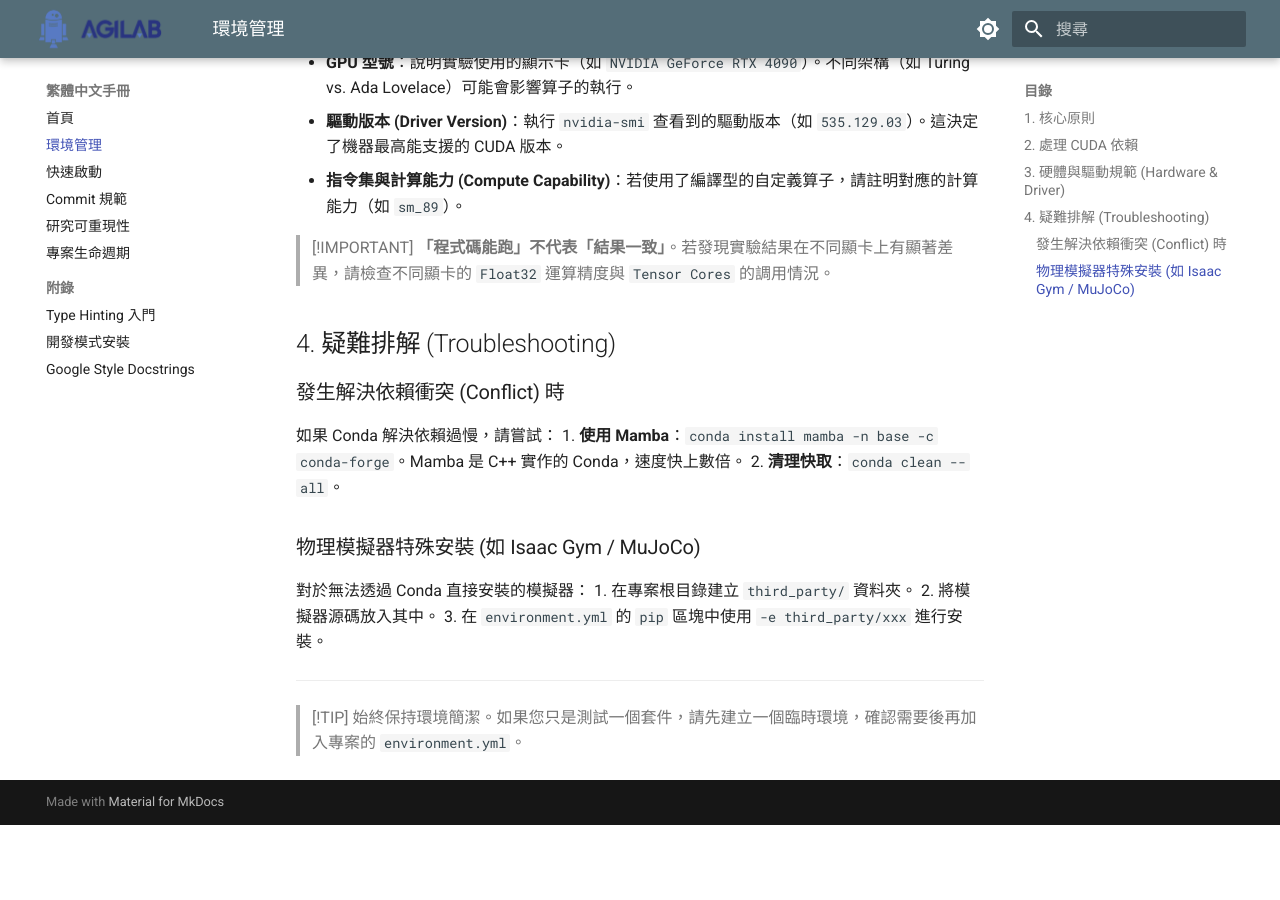
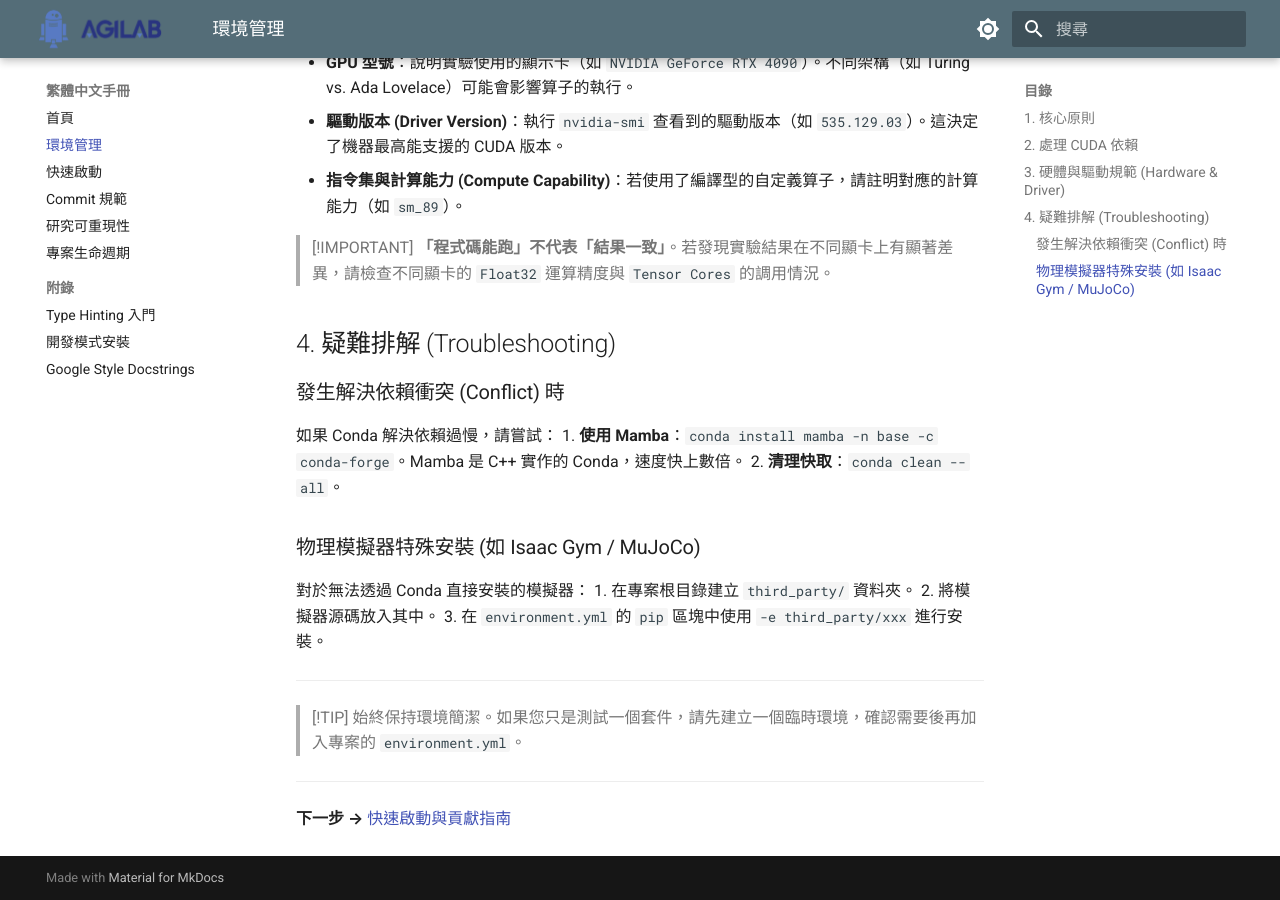
Before and after one commit to AGILAB-NTNU/AGILAB_Software_Lab_Guide, an MkDocs documentation site: the page built from docs/zh/conda_guide.md, in a window 1280 px wide and 900 px high, scrolled down 913 px. Built offline with MkDocs 1.6.1 and Material for MkDocs 9.7.7, drawn with Linux system fonts in a browser that asks for light colours; before the commit the page ends 1738 px from its top, so only the background shows below that.

Commit message:
docs: add next-chapter link to conda_guide

```diff
--- a/docs/zh/conda_guide.md
+++ b/docs/zh/conda_guide.md
@@ -51,3 +51,7 @@ dependencies:
 
 > [!TIP]
 > 始終保持環境簡潔。如果您只是測試一個套件，請先建立一個臨時環境，確認需要後再加入專案的 `environment.yml`。
+
+---
+
+**下一步 →** [快速啟動與貢獻指南](contributing.md)
```
